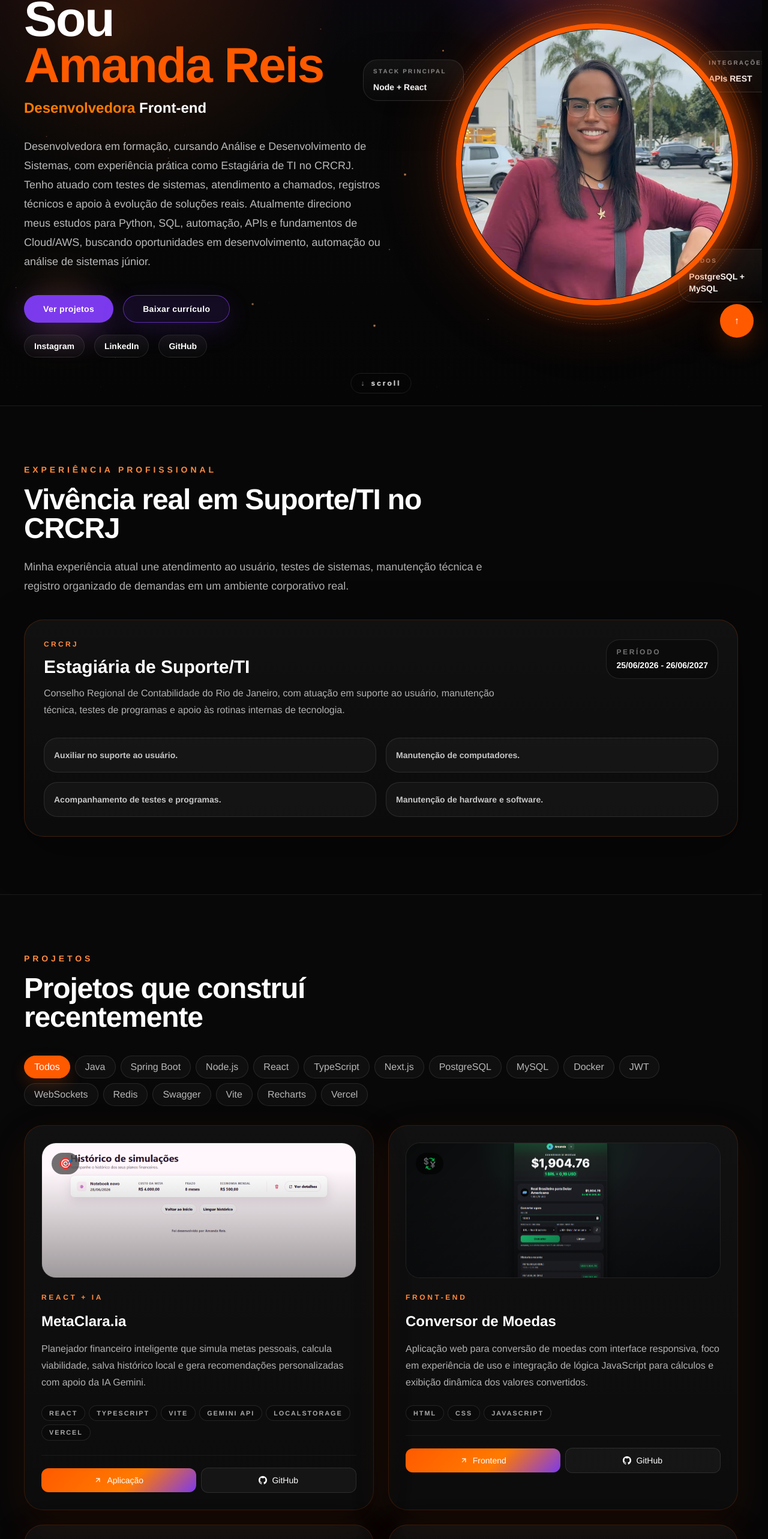
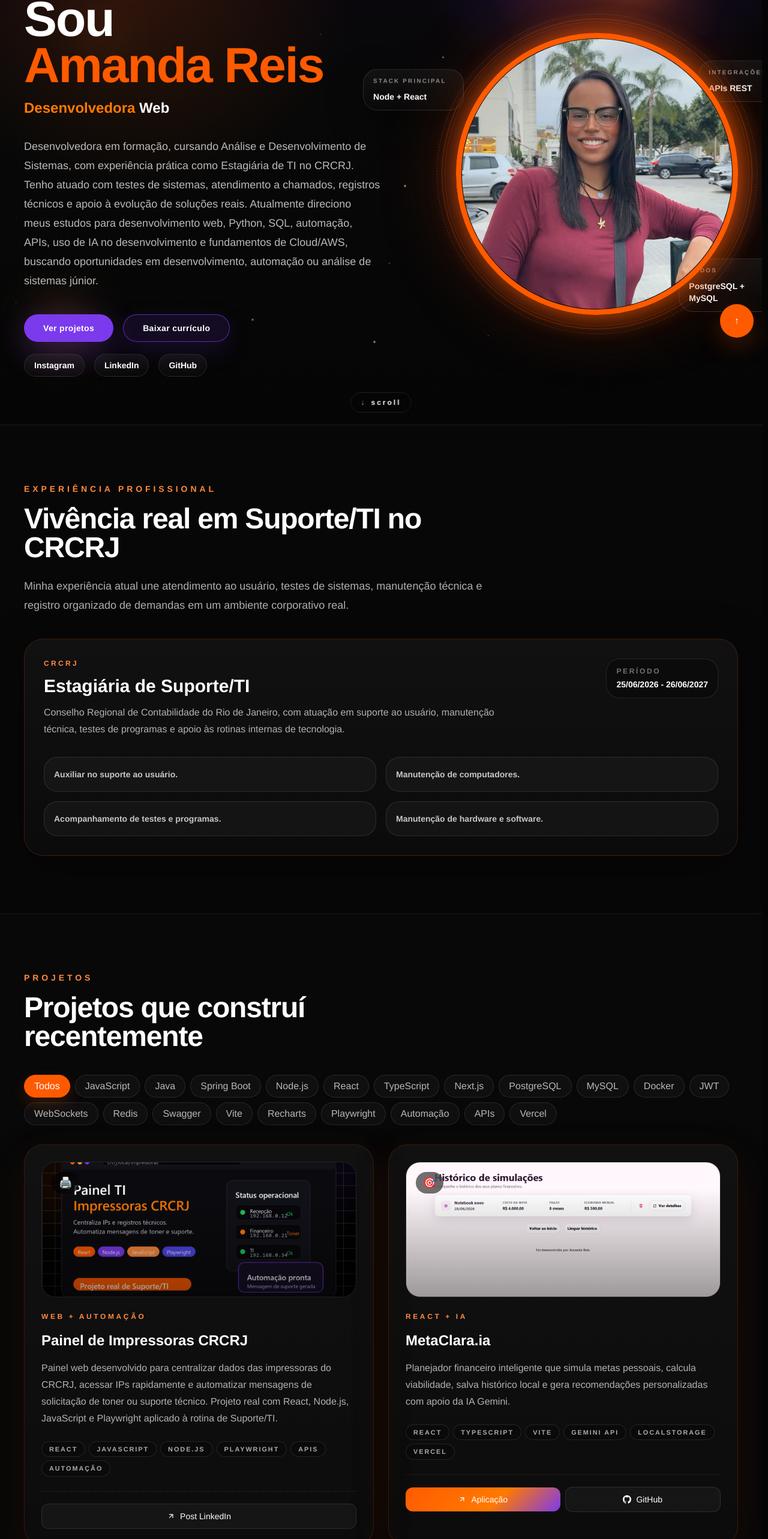
Before and after one commit to AmandaReiz/Portifolio-AmandaReis, a React (Vite) app: page / in a window 1280 px wide. Shown: the part 213-2779 px from the top of the page at 60% size. Built offline with nearby package versions, Linux system fonts and the light colour scheme.

Commit message:
Add CRCRJ printer automation project

```diff
--- a/src/App.jsx
+++ b/src/App.jsx
@@ -68,6 +68,17 @@ const skillGroups = [
 ];
 
 const projects = [
+  {
+    title: "Painel de Impressoras CRCRJ",
+    category: "Web + Automação",
+    emoji: "🖨️",
+    stack: ["React", "JavaScript", "Node.js", "Playwright", "APIs", "Automação"],
+    description:
+      "Painel web desenvolvido para centralizar dados das impressoras do CRCRJ, acessar IPs rapidamente e automatizar mensagens de solicitação de toner ou suporte técnico. Projeto real com React, Node.js, JavaScript e Playwright aplicado à rotina de Suporte/TI.",
+    videoUrl: "https://www.linkedin.com/feed/update/urn:li:activity:7501612225678340097/",
+    videoLabel: "Post LinkedIn",
+    imageUrl: "/prints/painel-impressoras-crcrj.png",
+  },
   {
     title: "MetaClara.ia",
     category: "React + IA",
@@ -160,6 +171,7 @@ const projects = [
 
 const filters = [
   "Todos",
+  "JavaScript",
   "Java",
   "Spring Boot",
   "Node.js",
@@ -175,6 +187,9 @@ const filters = [
   "Swagger",
   "Vite",
   "Recharts",
+  "Playwright",
+  "Automação",
+  "APIs",
   "Vercel",
 ];
 
@@ -592,7 +607,7 @@ export default function App() {
                 transition={{ delay: 0.22, duration: 0.62 }}
                 className="mt-4 text-lg font-bold text-[#ff7a00] sm:text-xl md:text-2xl"
               >
-                Desenvolvedora <span className="text-white">Front-end</span>
+                Desenvolvedora <span className="text-white">Web</span>
               </motion.p>
               <motion.p
                 initial={{ opacity: 0, y: 24 }}
@@ -602,9 +617,9 @@ export default function App() {
               >
                 Desenvolvedora em formação, cursando Análise e Desenvolvimento de Sistemas, com experiência prática
                 como Estagiária de TI no CRCRJ. Tenho atuado com testes de sistemas, atendimento a chamados, registros
-                técnicos e apoio à evolução de soluções reais. Atualmente direciono meus estudos para Python, SQL,
-                automação, APIs e fundamentos de Cloud/AWS, buscando oportunidades em desenvolvimento, automação ou
-                análise de sistemas júnior.
+                técnicos e apoio à evolução de soluções reais. Atualmente direciono meus estudos para desenvolvimento
+                web, Python, SQL, automação, APIs, uso de IA no desenvolvimento e fundamentos de Cloud/AWS, buscando
+                oportunidades em desenvolvimento, automação ou análise de sistemas júnior.
               </motion.p>
 
               <motion.div
@@ -879,12 +894,14 @@ export default function App() {
                           rel="noopener noreferrer"
                           className="inline-flex min-w-[132px] flex-1 items-center justify-center gap-2 rounded-xl border border-white/10 bg-white/[0.04] px-4 py-2.5 text-sm text-white transition-colors hover:border-[#ff5a00]/40 hover:bg-[#ff5a00]/10"
                         >
-                          <svg className="size-3.5" viewBox="0 0 24 24" fill="currentColor">
-                            <path d="M12 0c-6.626 0-12 5.373-12 12 0 5.302 3.438 9.8 8.207 11.387.599.111.793-.261.793-.577v-2.234c-3.338.726-4.033-1.416-4.033-1.416-.546-1.387-1.333-1.756-1.333-1.756-1.089-.745.083-.729.083-.729 1.205.084 1.839 1.237 1.839 1.237 1.07 1.834 2.807 1.304 3.492.997.107-.775.418-1.305.762-1.604-2.665-.305-5.467-1.334-5.467-5.931 0-1.311.469-2.381 1.236-3.221-.124-.303-.535-1.524.117-3.176 0 0 1.008-.322 3.301 1.23.957-.266 1.983-.399 3.003-.404 1.02.005 2.047.138 3.006.404 2.291-1.552 3.297-1.23 3.297-1.23.653 1.653.242 2.874.118 3.176.77.84 1.235 1.911 1.235 3.221 0 4.609-2.807 5.624-5.479 5.921.43.372.823 1.102.823 2.222v 3.293c0 .319.192.694.801.576 4.765-1.589 8.199-6.086 8.199-11.386 0-6.627-5.373-12-12-12z" />
+                          <svg className="size-3.5" viewBox="0 0 24 24" fill="none" stroke="currentColor" strokeWidth="2">
+                            <path d="M7 17 17 7" />
+                            <path d="M7 7h10v10" />
                           </svg>
-                          Vídeo
+                          {project.videoLabel ?? "Vídeo"}
                         </a>
                       ) : null}
+                      {project.repositoryUrl ? (
                         <a
                           href={project.repositoryUrl}
                           target="_blank"
@@ -896,6 +913,7 @@ export default function App() {
                           </svg>
                           GitHub
                         </a>
+                      ) : null}
                     </div>
                   </motion.article>
                 ))}
```
Also changed, not shown: public/prints/painel-impressoras-crcrj.png (added). Lines whose indentation alone changed are shown as unchanged.
